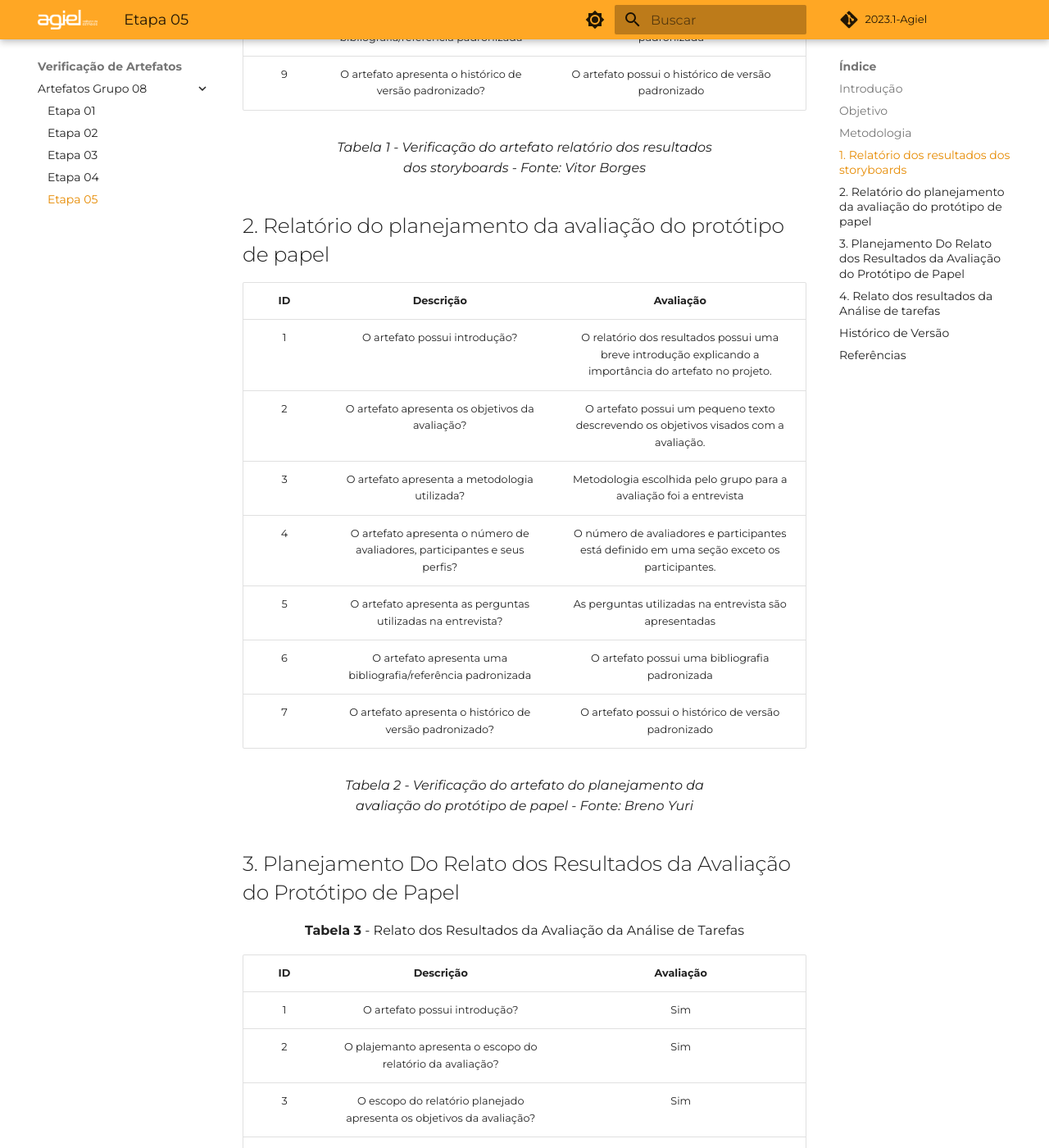
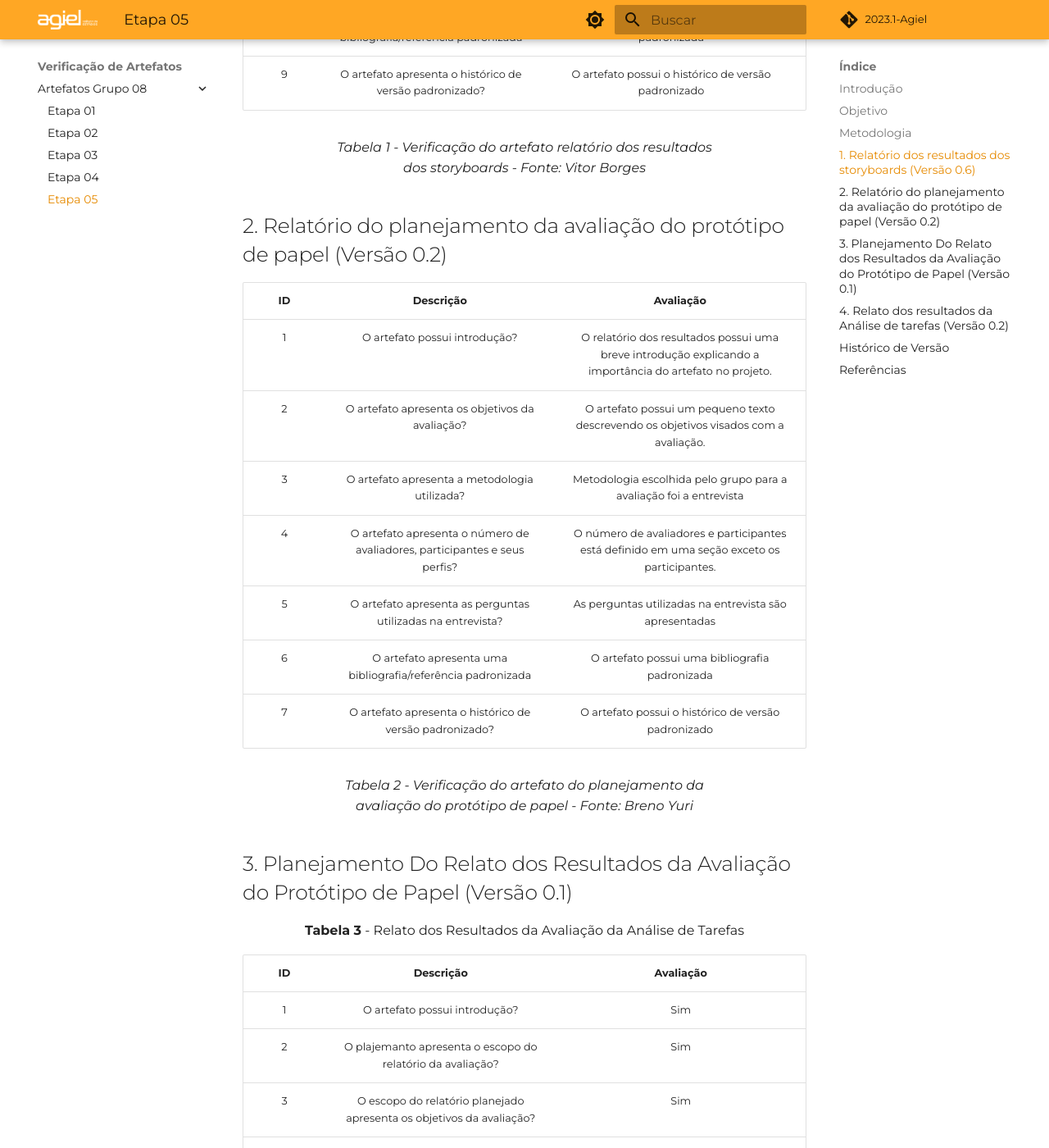
Before and after one commit to Interacao-Humano-Computador/2023.1-Agiel, an MkDocs documentation site: the page built from docs/verificacao/grupo_8/etapa_5.md, in a window 1280 px wide and 1400 px high, scrolled down 1436 px. Shown: the whole window at 82% size. Built offline with MkDocs 1.6.1 and Material for MkDocs 9.7.7, drawn with Linux system fonts in a browser that asks for light colours; some web fonts are replaced; comment, search, counter and statistics services are not loaded; some of the changed text lies outside the part shown.

Commit message:
docs: adicionado versões dos artefatos verifiados

```diff
--- a/docs/verificacao/grupo_8/etapa_5.md
+++ b/docs/verificacao/grupo_8/etapa_5.md
@@ -13,7 +13,7 @@ Este documento tem como fim verificar a qualidade dos artefatos produzidos pelo
 ## Metodologia
 A verificação dos artefatos será feita por meio de inspeção FAGAN (1976), utilizando um checklist. Esse checklist é baseado nos requisitos apresentados no plano de ensino da disciplina, bem como no feedback dos monitores e do professor em entregas anteriores.
 
-## 1. Relatório dos resultados dos storyboards
+## 1. Relatório dos resultados dos storyboards (Versão 0.6)
 
 | ID | Descrição  | Avaliação |
 |:--:|:----------:|:---------:|
@@ -29,7 +29,7 @@ A verificação dos artefatos será feita por meio de inspeção FAGAN (1976), u
 
 <figcaption align="center">Tabela 1 - Verificação do artefato relatório dos resultados dos storyboards - Fonte: Vitor Borges</figcaption>
 
-## 2. Relatório do planejamento da avaliação do protótipo de papel
+## 2. Relatório do planejamento da avaliação do protótipo de papel (Versão 0.2)
 
 | ID | Descrição  | Avaliação |
 |:--:|:----------:|:---------:|
@@ -44,7 +44,7 @@ A verificação dos artefatos será feita por meio de inspeção FAGAN (1976), u
 <figcaption align="center">Tabela 2 - Verificação do artefato do planejamento da avaliação do protótipo de papel - Fonte: Breno Yuri</figcaption>
 
 
-## 3. Planejamento Do Relato dos Resultados da Avaliação do Protótipo de Papel
+## 3. Planejamento Do Relato dos Resultados da Avaliação do Protótipo de Papel (Versão 0.1)
 
 <font size="3"><p style="text-align: center"><b>Tabela 3</b> - Relato dos Resultados da Avaliação da Análise de Tarefas</p></font>
 
@@ -63,7 +63,7 @@ A verificação dos artefatos será feita por meio de inspeção FAGAN (1976), u
 
 <font size="3"><p style="text-align: center">Fonte: [Carlos](https://github.com/carlinhos_pinheiro).</p></font>
 
-## 4. Relato dos resultados da Análise de tarefas
+## 4. Relato dos resultados da Análise de tarefas (Versão 0.2)
 
 | ID | Descrição  | Avaliação |
 |:--:|:----------:|:---------:|
```
